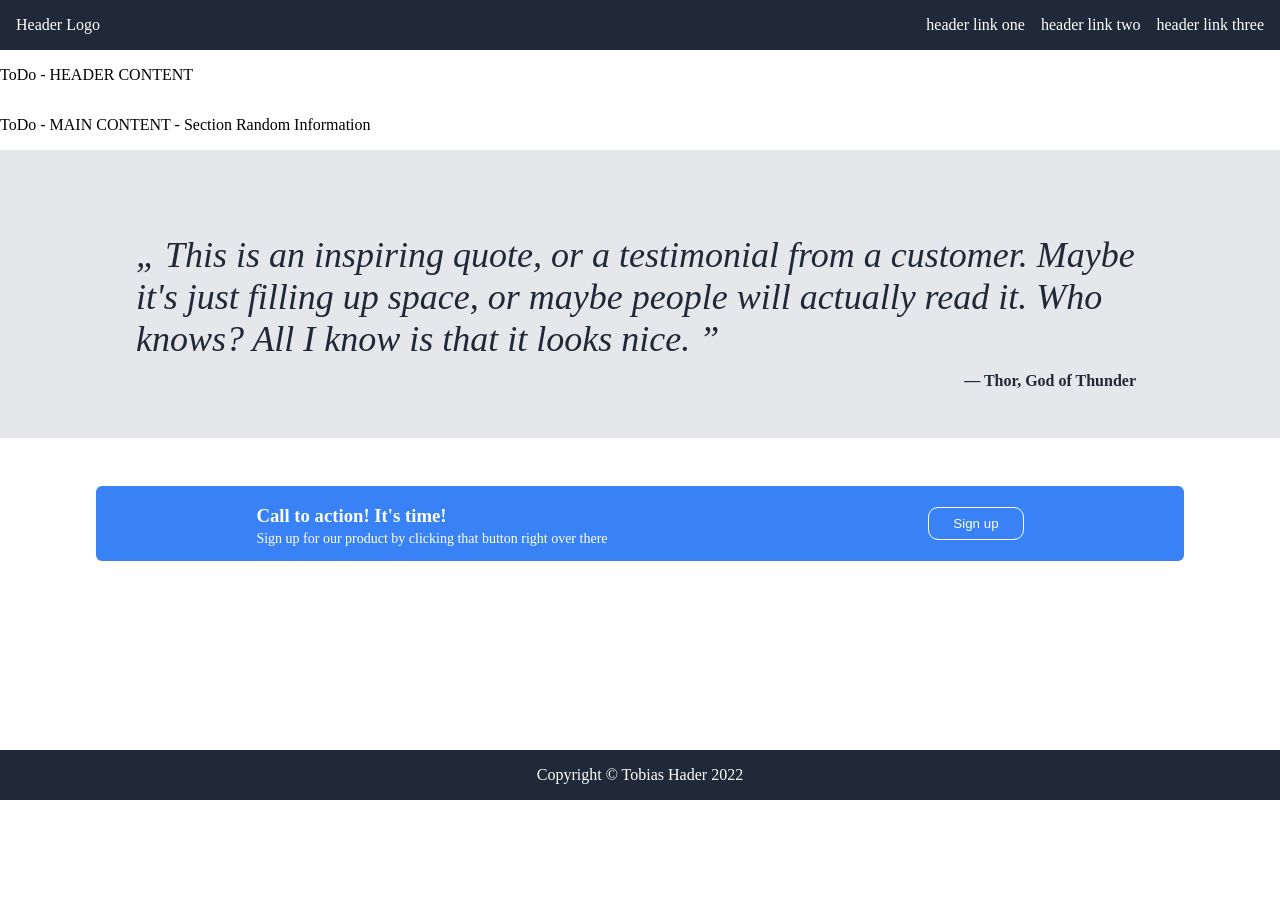
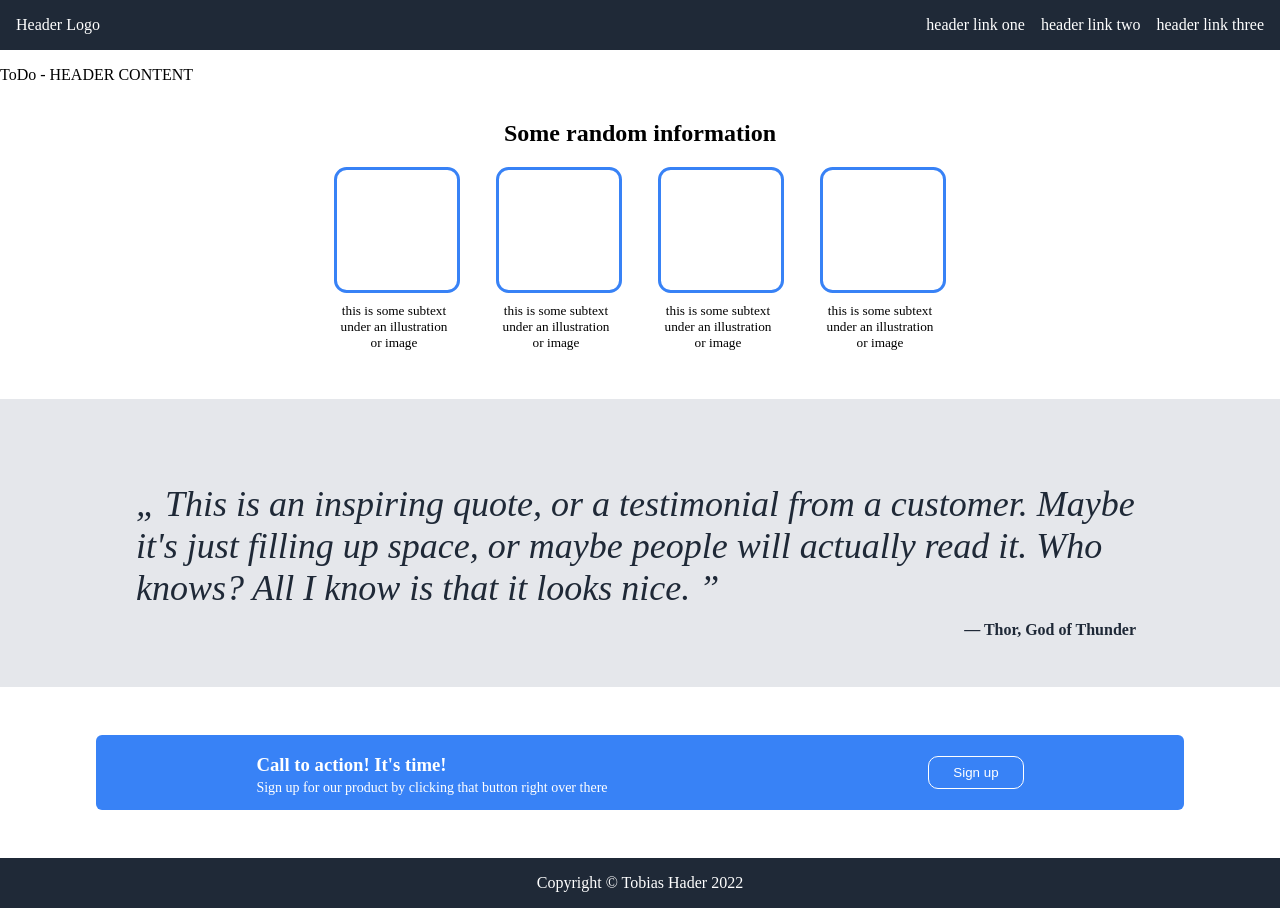
Before and after one commit to hadda4/odin-landing, a plain HTML site: page index.html in a window 1280 px wide. Before the commit the page ends 800 px from the top, so only its background shows below. Drawn offline with Linux system fonts and the light colour scheme.

Commit message:
add section with random information about a few placeholder projects

```diff
--- a/index.html
+++ b/index.html
@@ -25,7 +25,27 @@
     <p>ToDo - HEADER CONTENT</p>
 
     <main>
-        <p>ToDo - MAIN CONTENT - Section Random Information</p>
+        <section class="info">
+            <h2>Some random information</h2>
+            <article class="rand-info">
+                <article class="art-info">
+                    <div class="art-placeholder"></div>
+                    <h5 class="art-subtext">this is some subtext under an illustration or image</h5>
+                </article>
+                <article class="art-info">
+                    <div class="art-placeholder"></div>
+                    <h5 class="art-subtext">this is some subtext under an illustration or image</h5>
+                </article>
+                <article class="art-info">
+                    <div class="art-placeholder"></div>
+                    <h5 class="art-subtext">this is some subtext under an illustration or image</h5>
+                </article>
+                <article class="art-info">
+                    <div class="art-placeholder"></div>
+                    <h5 class="art-subtext">this is some subtext under an illustration or image</h5>
+                </article>
+            </article>
+        </section>
         <section class="quote">
             <blockquote>
                 This is an inspiring quote, or a testimonial from a customer. Maybe it's just filling up space, or
--- a/styles/style.css
+++ b/styles/style.css
@@ -33,11 +33,44 @@ nav ul {
 }
 /* Style - HEADER */
 
-
 /* Style - MAIN */
 
 main {
   flex: 1; /* Footer nach unten */
+}
+
+/* Section - Articles */
+.rand-info {
+  display: flex;
+  justify-content:center;
+  flex-wrap: wrap;
+  gap: 36px;
+  margin-bottom: 48px;
+}
+.info h2 {
+  text-align: center;
+}
+.info h5{
+  text-align: center;
+  font-weight: 500;
+  margin-bottom: 0;
+}
+
+
+.art-info {
+  display: flex;
+  flex-direction: column;
+}
+.art-placeholder {
+  border: 3px solid #3882f6;
+  border-radius: 10%;
+  height: 120px;
+  width: 120px;
+}
+.art-subtext{
+  word-wrap: break-word;
+  width: 120px;
+  margin-top: 10px;
 }
 
 /* Quote */
@@ -56,45 +89,45 @@ blockquote {
 
 .quote {
   align-items: flex-end;
-  background-color: #E5E7EB;
+  background-color: #e5e7eb;
   padding: 48px 96px;
 }
 .quote footer {
   justify-content: flex-end;
   padding-right: 48px;
-  background-color: #E5E7EB;
+  background-color: #e5e7eb;
   color: #1f2937;
   font-weight: 600;
 }
 
 /* Main SignUp*/
-.signup{
-  margin: 48px 96px ;
+.signup {
+  margin: 48px 96px;
   background-color: #3882f6;
   border-radius: 6px;
-  color:#fff;
+  color: #fff;
   display: flex;
   justify-content: space-around;
 }
-.signup h3{
+.signup h3 {
   margin-bottom: 4px;
 }
-.signup p{
+.signup p {
   margin-top: 0;
   font-size: 14px;
 }
 
-.divbtn{
+.divbtn {
   display: flex;
   align-items: center;
 }
-.btn-signup{
+.btn-signup {
   background-color: #3882f6;
   border: 1px solid white;
-  padding: 8px 24px;  border-radius: 10px;
-  color:#fff;
+  padding: 8px 24px;
+  border-radius: 10px;
+  color: #fff;
 }
-
 
 /* Style Footer */
 
```
